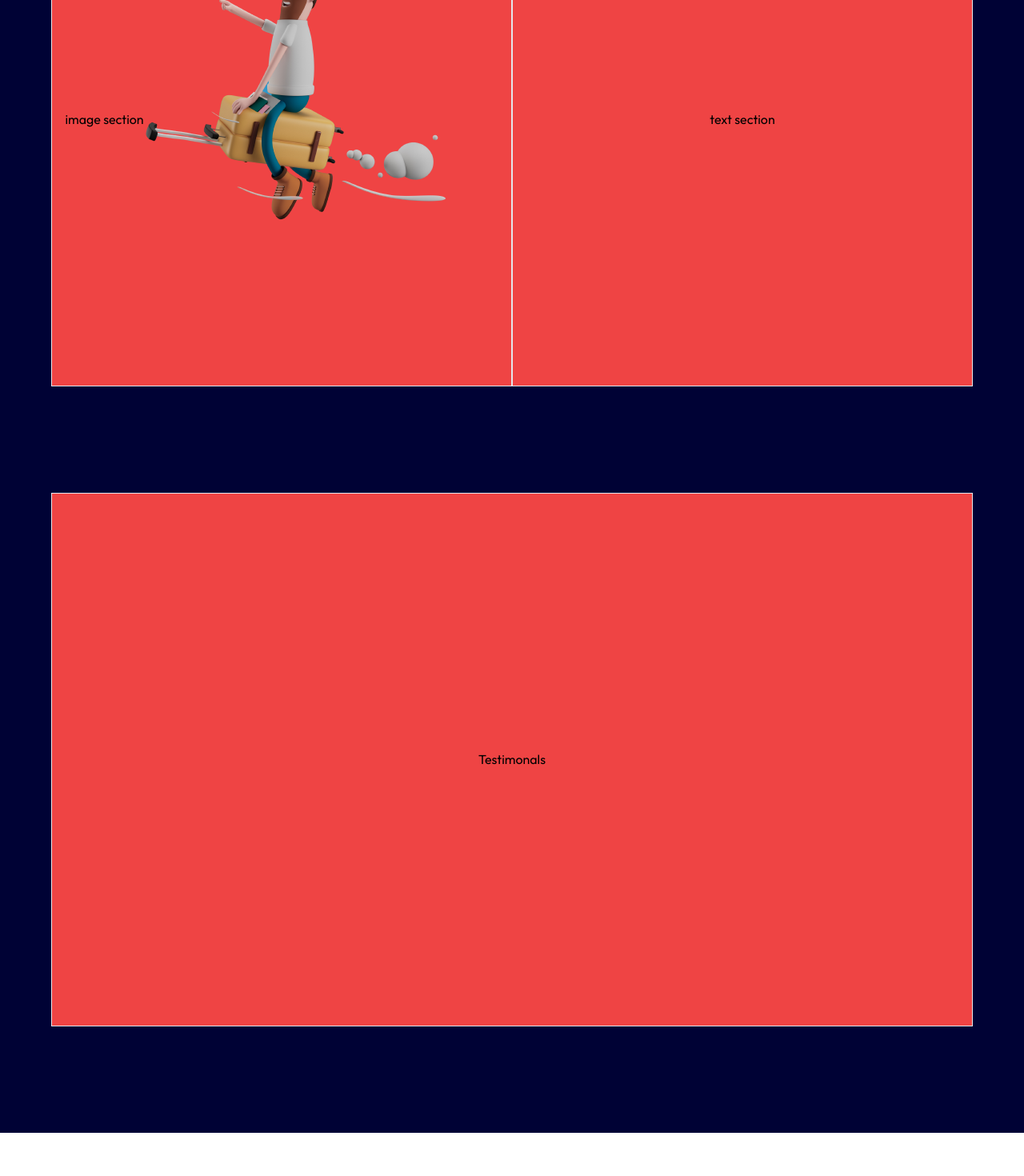
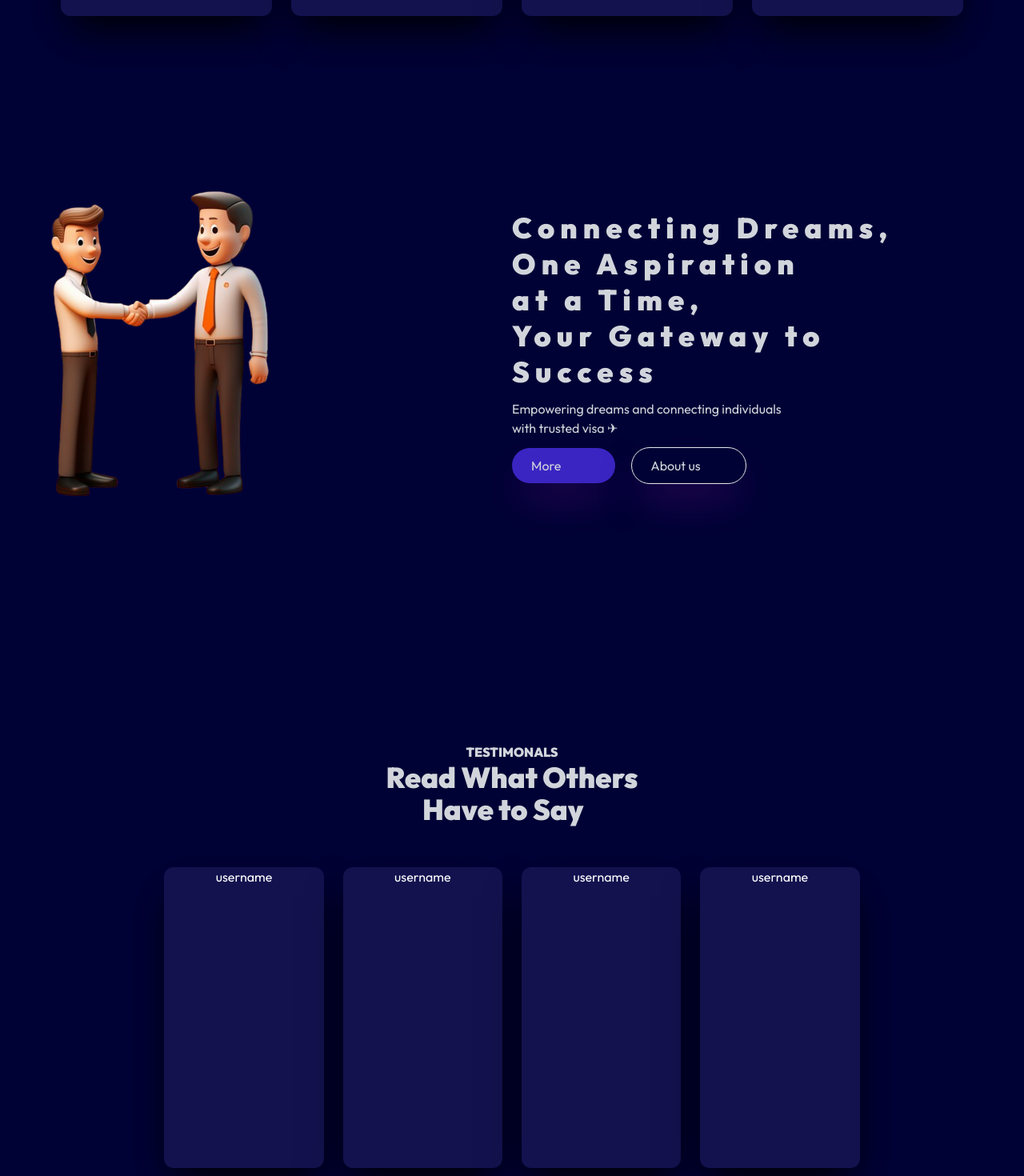
Before and after one commit to ajmal31/skyway_client, a React (Vite) app: page / in a window 1280 px wide. Shown: the part 1080-2550 px from the top of the page at 80% size. Before the commit the page ends 2496 px from the top, so only its background shows below. Built offline with nearby package versions, Linux system fonts and the light colour scheme.

Commit message:
v10 Home screen 1,2,3 almost completed user profile work progressing

```diff
--- a/src/components/user/Home/Background.jsx
+++ b/src/components/user/Home/Background.jsx
@@ -15,7 +15,7 @@ const Background = () => {
 
         <div className=" w-full   ">
           {/* home page first screeen  */}
-          <div className="h-screen" >
+          <div className="h-screen  "  >
             <div className="flex flex-row  h-5/6 font-Outfit " >
 
               {/* first half */}
@@ -62,17 +62,30 @@ const Background = () => {
             </div>
           </div>
 
+          <div className="bg-primary w-full justify-center  font-Outfit text-white flex mb-24 ">
+            <motion.div initial={{ scale: 1 }} whileHover={{ scale: 1.1 }} className="  flex-1 m-3 rounded-xl bg-secondory h-48 flex justify-center items-center shadow-2xl shadow-black ">helo1</motion.div>
+            <motion.div initial={{ scale: 1 }} whileHover={{ scale: 1.1 }} className=" flex-1 m-3 rounded-xl bg-secondory h-48 flex justify-center items-center shadow-2xl shadow-black ">helo1</motion.div>
+            <motion.div initial={{ scale: 1 }} whileHover={{ scale: 1.1 }} className=" flex-1 m-3 rounded-xl bg-secondory h-48 flex justify-center items-center shadow-2xl shadow-black ">helo1</motion.div>
+            <motion.div initial={{ scale: 1 }} whileHover={{ scale: 1.1 }} className=" flex-1 m-3 rounded-xl bg-secondory h-48 flex justify-center items-center shadow-2xl shadow-black ">helo1</motion.div>
 
 
+
+
+
+
+
+
+          </div>
+
           {/* Home page second screeen */}
-          <div className="h-screen" >
-            <div className="bg-red-500  flex flex-row  h-5/6 font-Outfit " >
+          <div className="h-screen " >
+            <div className="  flex flex-row  h-5/6 font-Outfit  " >
 
-              <div className="w-1/2 border flex justify-center items-center ">image section
+              <div className="w-1/2 flex justify-start items-center ">
 
                 {/* image section */}
 
-                <div className="flex mb-16 items-center">
+                <div className="flex mb-16 ">
                   <div className=" h-full">
                     <motion.img
                       // initial={{ x: '5vh' }}
@@ -84,13 +97,29 @@ const Background = () => {
                       //   repeatType: 'mirror',
                       //   ease: 'easeInOut'
                       // }}
-                      src="/home-bg-removed.png" alt="Your Image" className="w-6/7 mr-16 max-h-full object-contain"
+                      src="/Home-screen-2/people-handshake.png" alt="Your Image" className="w-6/7 mr-16 max-h-full object-contain"
                     />
                   </div>
                 </div>
 
               </div>
-              <div className="w-1/2 border flex justify-center items-center ">text section</div>
+              <div className="w-1/2  flex justify-center items-center ">
+
+
+
+                {/* Text section */}
+                <div className=" h-full flex items-center  pb-14   ">
+                  <div className="flex flex-col">
+                    <div className="text-gray-300 font-bold leading-tight font-Outfit tracking-wider text-4xl">
+                      Connecting Dreams, One Aspiration <br /> at a Time,<br /> Your Gateway to Success
+                    </div>
+                    <p className="text-gray-300 font-Outfit  text-base mt-3">Empowering dreams and connecting individuals <br />with trusted visa ✈</p>                    <div className="mt-3">
+                      <button className="text-gray-300 font-Outfit border-transparent shadow-2xl shadow-purple-950 hover:bg-transparent hover:border-white hover:border-y mr-5 rounded-3xl bg-sec-button px-6 pr-16 py-2.5">More&nbsp;</button>
+                      <button className="text-gray-300 font-Outfit shadow-2xl shadow-purple-950 hover:border-transparent hover:bg-sec-button rounded-3xl border px-6 pr-14 py-2.5">About us</button>
+                    </div>
+                  </div>
+                </div>
+              </div>
 
             </div>
           </div>
@@ -99,12 +128,41 @@ const Background = () => {
 
           {/* Home page Third screen */}
           <div className="h-screen" >
-            <div className="bg-red-500  flex flex-row  h-5/6 font-Outfit " >
-
-              <div className=" w-full border flex justify-center items-center ">Testimonals</div>
+            <div className="   h-5/6 font-Outfit " >
 
 
-            </div>
+              {/* Testimonals */}
+              <div className=" w-full  flex justify-center ">
+                <div className=" w-80 ">
+
+                  <p className="text-gray-300  font-bold flex justify-center ">TESTIMONALS</p>
+                  <p className=" text-gray-300 flex justify-center font-bold text-4xl" >Read What Others <br />&nbsp;&nbsp;&nbsp;&nbsp;&nbsp;&nbsp; Have to Say</p>
+                </div>
+
+
+
+              </div  >
+
+
+
+                <div className="flex h-screen  justify-center m-10  ">
+                  <div className=" flex flex-row w-5/6 h-3/6 text-white font-Outfit" >
+
+                    <motion.div initial={{scale:1}} whileHover={{scale:1.1}} className="flex-1  m-3 rounded-xl bg-secondory flex justify-center shadow-2xl shadow-black ">username</motion.div>
+                    <motion.div initial={{scale:1}} whileHover={{scale:1.1}} className="flex-1  m-3 rounded-xl bg-secondory flex justify-center shadow-2xl shadow-black ">username</motion.div>
+                    <motion.div initial={{scale:1}} whileHover={{scale:1.1}} className="flex-1  m-3 rounded-xl bg-secondory flex justify-center shadow-2xl shadow-black ">username</motion.div>
+                    <motion.div initial={{scale:1}} whileHover={{scale:1.1}} className="flex-1  m-3 rounded-xl bg-secondory flex justify-center shadow-2xl shadow-black ">username</motion.div>
+
+
+
+
+                  </div>
+                </div>
+              </div>
+
+
+
+
           </div>
         </div>
 
--- a/src/components/user/Home/Navbar.jsx
+++ b/src/components/user/Home/Navbar.jsx
@@ -11,7 +11,7 @@ const Navbar=()=>{
 
     return(
 
-    <header className="w-full bg-primary text-gray-100  font-Outfit px-10 shadow-sm">
+    <header className="w-full bg-primary text-gray-100  font-Outfit px-10 shadow-sm   ">
 
 
       {/* :DESKTOP MENU */}
@@ -24,9 +24,9 @@ const Navbar=()=>{
             <path strokeLinecap="round" strokeLinejoin="round" strokeWidth={2} d="M10 20l4-16m4 4l4 4-4 4M6 16l-4-4 4-4" />
           </svg>
          <Link to={'/'}> <span className="ml-3 text-2xl text-gray-100 font-medium antialiased">Skyway</span></Link>
-        </a>
+        </a  >
         {/* Navbar */}
-        <nav className="hidden md:ml-auto md:flex flex-wrap items-center justify-center text-base tracking-wide">
+        <nav className="hidden md:ml-auto md:flex flex-wrap items-center justify-center text-base tracking-wide  ">
           <a href="#link" className="mr-8 hover:text-gray-300">Solutions</a>
           <a href="#link" className="mr-8 hover:text-gray-300">Ventures</a>
           <a href="#link" className="mr-8 hover:text-gray-300">About</a>
--- a/src/components/user/profile/Uprofile.jsx
+++ b/src/components/user/profile/Uprofile.jsx
@@ -17,7 +17,7 @@ const Uprofile = () => {
 
             <Navbar />
 
-            <span className="bg-secondory flex flex-row-2 mx-20 shadow-2xl rounded-3xl pl-16  h-1/2 w-1/2  ">
+            {/* <span className="bg-secondory flex flex-row-2 mx-20 shadow-2xl rounded-3xl pl-16  h-1/2 w-1/2  ">
 
 
 
@@ -60,10 +60,41 @@ const Uprofile = () => {
 
 
             </span>
+             */}
 
 
+              <div className=" w-full flex px-16 pt-10 flex-col text-gray-200 font-Outfit ">
+                 <div className=" flex   " >
 
+                    <div className="w-1/2 m-2 bg-secondory flex rounded-2xl">
 
+                      <div className="  w-1/3 border-gray-500 border-r mr-3 flex justify-center  ">profile photo</div>
+                      <div className="flex-grow  rounded-2xl ">
+                      {/* user details content */}
+
+                      <label htmlFor="" className="text-gray-500 text-sm  ">Username</label><br />
+                       <input type="text" value='Muhammed Ajmal' className="bg-transparent outline-none" />
+                        <hr className="border-b border-gray-500 w-2/3 " />
+                        <label htmlFor="" className="text-gray-500 text-sm">Email</label><br />
+                        <input type="text" value='ajmalmuhammed846@gmail.com' className="bg-transparent outline-none" />
+                        <hr className="border-b border-gray-500 w-2/3" />
+                        <label htmlFor="" className="text-gray-500 text-sm">Region</label><br />
+                        <input type="text" value='india' className="bg-transparent outline-none" />
+                        <hr className="border-b border-gray-500 w-2/3" />
+                        <label htmlFor="" className="text-gray-500 text-sm">Destination</label><br />
+                        <input type="text" value='UAE' className="bg-transparent outline-none" />
+                        <hr className="border-b border-gray-500 w-2/3" />
+                        <label htmlFor="" className="text-gray-500 text-sm">Phone</label><br />
+                        <input type="text" value='9747343216' className="bg-transparent outline-none" />
+                        <hr className="border-b border-gray-500 w-2/3" />
+                        <br />
+                        <button onClick={Logout} className="text-gray-300 " >Logout</button>
+
+                      </div>
+                    </div>
+                    <div className="w-1/2 m-2 bg-gray-500"> documents section </div>
+                 </div>
+              </div>
 
 
         </div>
```
Also changed, not shown: public/Home-screen-2/people-handshake.png (added), public/Home-screen-2/smartphone-handshake.png (added).
